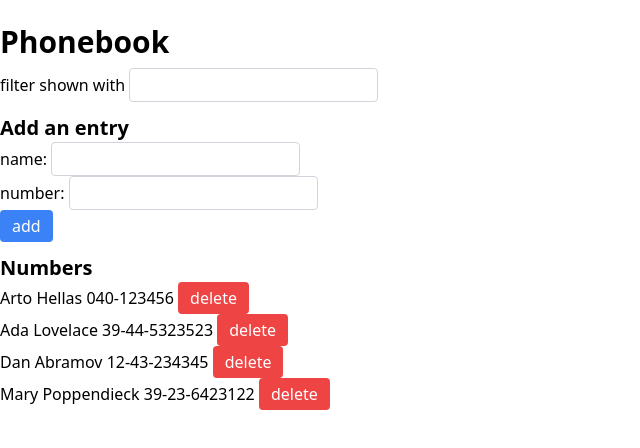
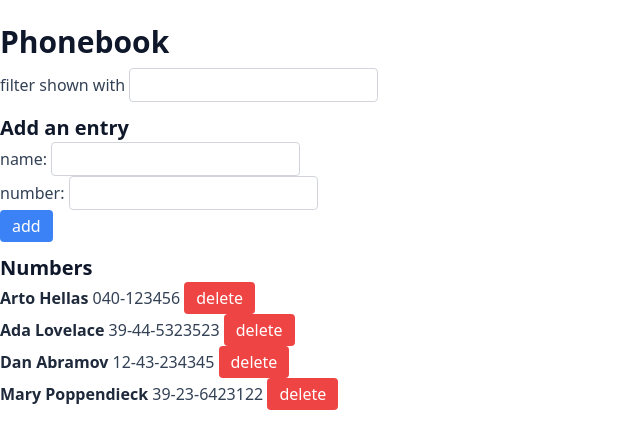
Before and after one commit to kevcomedia/fullstackopen2021-part2, a React (Create React App) app in the folder phonebook/: page / in a window 1280 px wide. Shown: the top 448 px of the page, without its empty margins (0-640 px from the left). Built offline with nearby package versions, Linux system fonts and the light colour scheme; data requests are answered from the project's data file.

Commit message:
Change text color

```diff
--- a/phonebook/src/App.js
+++ b/phonebook/src/App.js
@@ -127,8 +127,8 @@ const App = () => {
   )
 
   return (
-    <div className="container mx-auto mt-6">
-      <h1 className="text-3xl font-bold mb-2">Phonebook</h1>
+    <div className="container mx-auto mt-6 text-slate-700">
+      <h1 className="text-3xl font-bold text-slate-900 mb-2">Phonebook</h1>
       <Notification notification={notification} />
 
       <div className="mb-3">
@@ -139,7 +139,7 @@ const App = () => {
       </div>
 
       <div className="mb-3">
-        <h2 className="text-xl font-bold">Add an entry</h2>
+        <h2 className="text-xl font-bold text-slate-900">Add an entry</h2>
         <Form
           name={newName}
           number={newNumber}
@@ -149,7 +149,7 @@ const App = () => {
         />
       </div>
 
-      <h2 className="text-xl font-bold">Numbers</h2>
+      <h2 className="text-xl font-bold text-slate-900">Numbers</h2>
       <PhonebookEntries entries={entriesToShow} onDelete={handleDelete} />
     </div>
   )
--- a/phonebook/src/components/PhonebookEntry.js
+++ b/phonebook/src/components/PhonebookEntry.js
@@ -8,7 +8,7 @@ const PhonebookEntry = ({ entry, onDelete }) => {
 
   return (
     <li>
-      {entry.name} {entry.number}{' '}
+      <b className="text-slate-800">{entry.name}</b> <span>{entry.number}</span>{' '}
       <Button onClick={handleDelete} x_type="danger">
         delete
       </Button>
```
